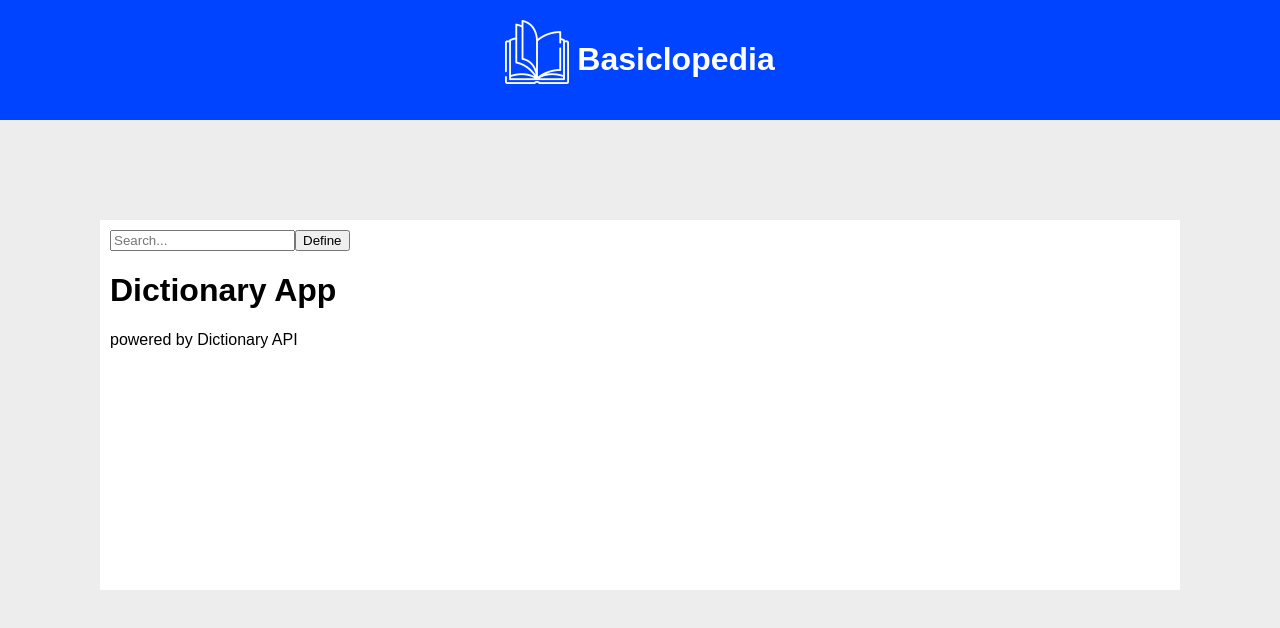
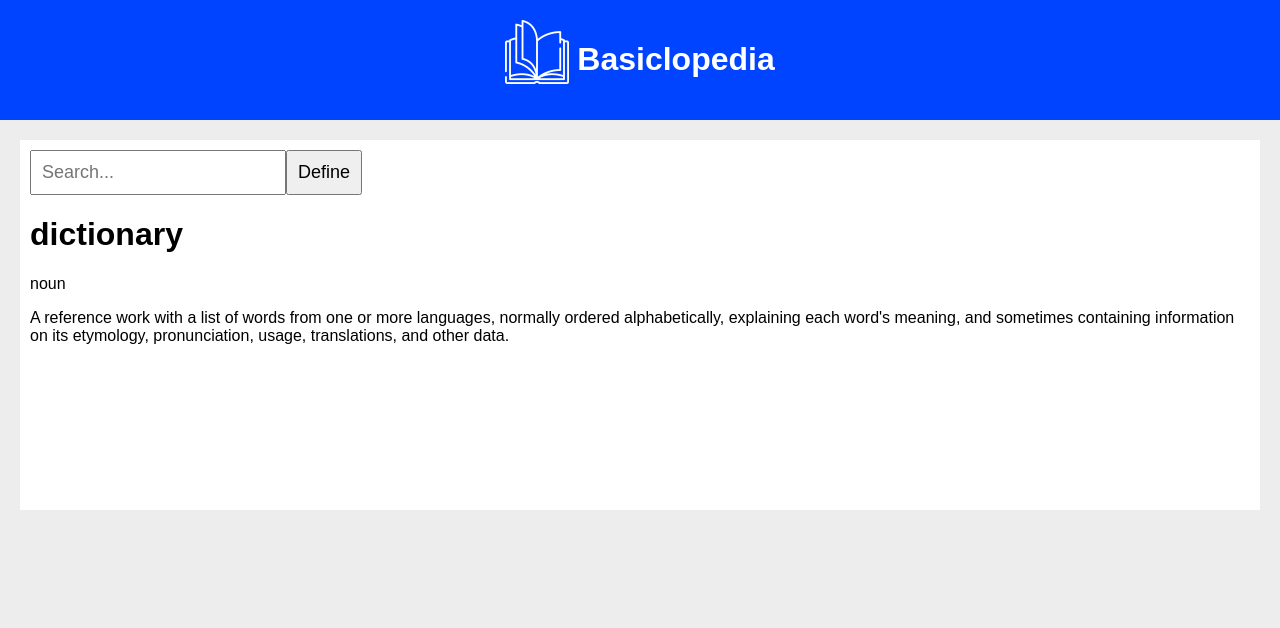
Before and after one commit to ploymahloy/dictionary-app, a React (Create React App) app: page / in a window 1280 px wide. Shown: the top 628 px of the page. Built offline with nearby package versions, Linux system fonts and the light colour scheme.

Commit message:
added placeholder definition, addenlargened input/button

```diff
--- a/src/components/Main.css
+++ b/src/components/Main.css
@@ -1,7 +1,12 @@
 .Main {
   min-height: 350px;
-  margin: 100px;
+  margin: 20px 20px;
   padding: 10px;
 
   background-color: white;
 }
+
+input, button {
+  font-size: 18px;
+  padding: 10px;
+}
--- a/src/components/Main.tsx
+++ b/src/components/Main.tsx
@@ -3,27 +3,29 @@ import axios from 'axios';
 
 import './Main.css';
 
+const placeholderDefinition = 'A reference work with a list of words from one or more languages, normally ordered alphabetically, explaining each word\'s meaning, and sometimes containing information on its etymology, pronunciation, usage, translations, and other data.'
+
 export default function Main() {
-	const [word, setWord] = useState('Dictionary App');
-	const [partOfSpeech, setPartOfSpeech] = useState('powered by Dictionary API');
-	const [definition, setDefinition] = useState('');
+	const [word, setWord] = useState('dictionary');
+	const [partOfSpeech, setPartOfSpeech] = useState('noun');
+	const [definition, setDefinition] = useState(placeholderDefinition);
 	const [userInput, setUserInput] = useState('');
 
-	const getVal = (val: { target: { value: any } }) => {
+  const dictionaryAPI = `https://api.dictionaryapi.dev/api/v2/entries/en/${userInput}`;
+
+	const getVal = (val: { target: { value: string } }) => {
 		setUserInput(val.target.value);
 	};
 
-	const API = `https://api.dictionaryapi.dev/api/v2/entries/en/${userInput}`;
-
 	const getDefinition = () => {
 		axios
-			.get(API)
+			.get(dictionaryAPI)
 			.then((res) => {
 				setWord(res.data[0].word);
 				setPartOfSpeech(res.data[0].meanings[0].partOfSpeech);
 				setDefinition(res.data[0].meanings[0].definitions[0].definition);
 			})
-			.catch((error) => {
+			.catch((_error) => {
 				alert('Error! Word not found.');
 			});
 	};
```
